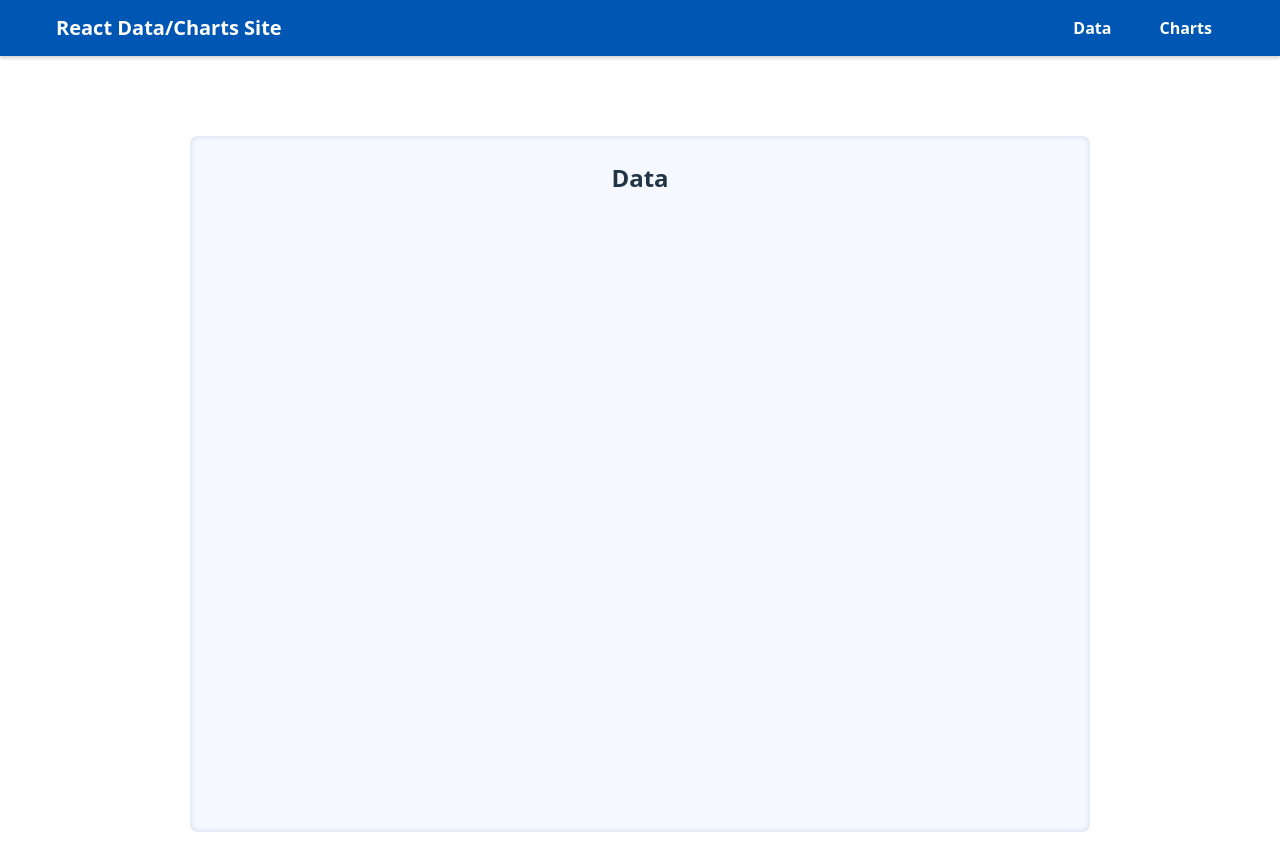
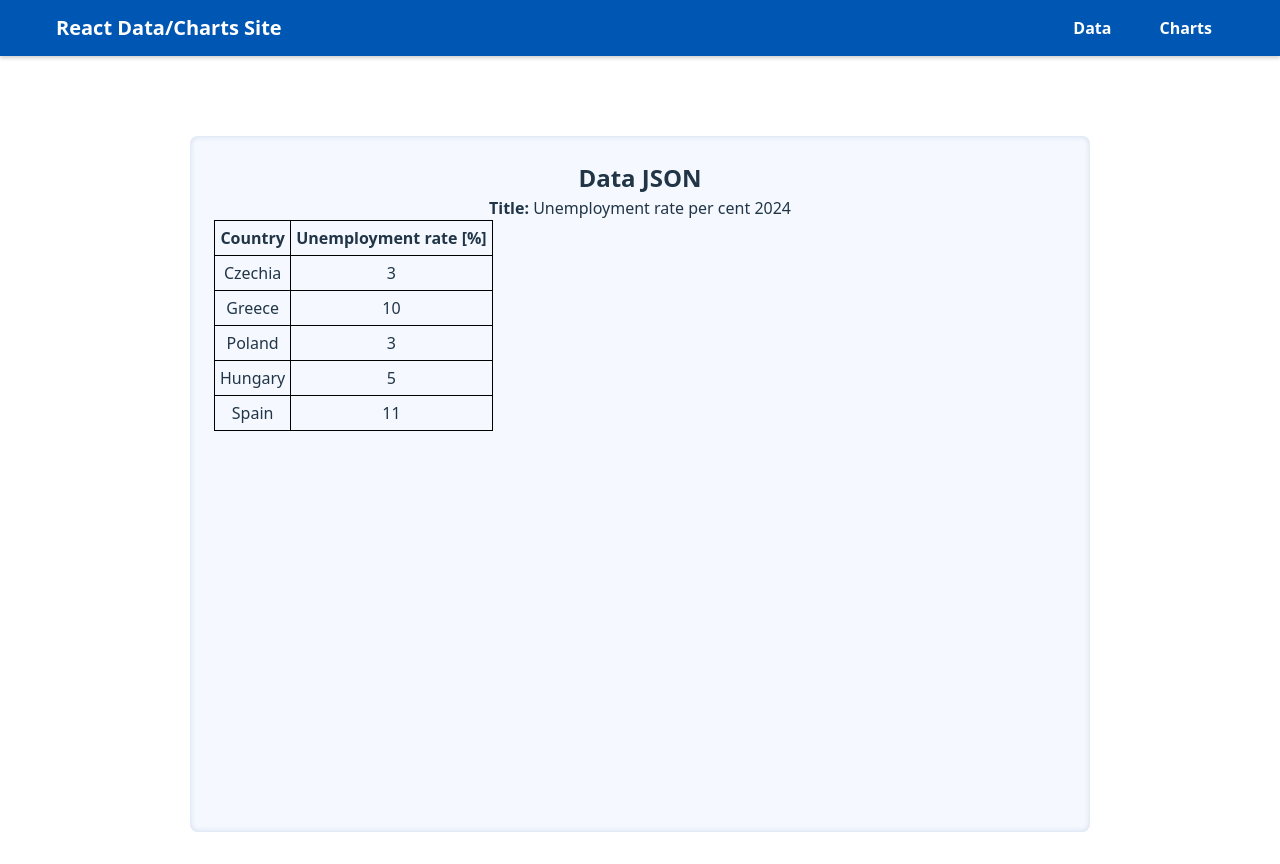
Before and after one commit to harmathzs/kando-pelda-charts, a React (Vite) app in the folder react-app/: page / in a window 1280 px wide. Built offline with nearby package versions, Linux system fonts and the light colour scheme.

Commit message:
Show data table

```diff
--- a/react-app/src/App.css
+++ b/react-app/src/App.css
@@ -151,3 +151,9 @@
   box-shadow: inset 0 0 6px #cfd9ea;
   border-radius: 8px;
 }
+
+table, th, td {
+  border: 1px solid black;
+  border-collapse: collapse;
+  padding: 5px;
+}
--- a/react-app/src/App.jsx
+++ b/react-app/src/App.jsx
@@ -48,7 +48,22 @@ function ContentArea({ children }) {
 }
 
 // Placeholder pages
-const DataPage = () => <h2>Data</h2>;
+const DataPage = () => <>
+  <h2>Data JSON</h2>
+  <p><strong>Title:</strong> {chartCommonData.title}</p>
+  <p>
+    <table>
+      <tr>
+        <th>Country</th>
+        <th>Unemployment rate [%]</th>
+      </tr>
+      {chartCommonData.data.map( ({label, value})=><tr key={label}>
+        <td>{label}</td>
+        <td>{value}</td>
+      </tr> )}
+    </table>
+  </p>
+</>;
 const RechartsPage = () => <h2>Recharts Charts Page</h2>;
 const GoogleChartsPage = () => <h2>Google Charts Page</h2>;
 const C3ChartsPage = () => <h2>C3.js Charts Page</h2>;
```
